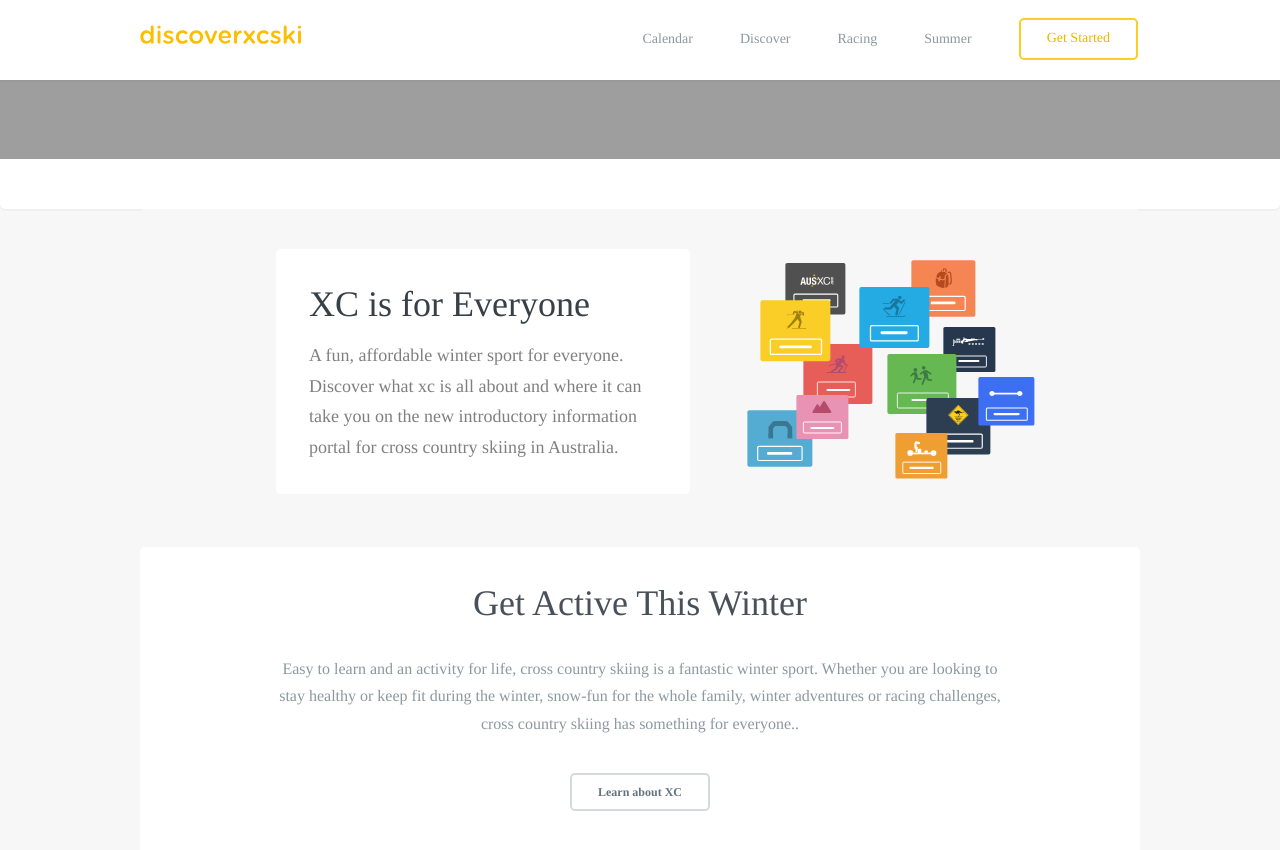
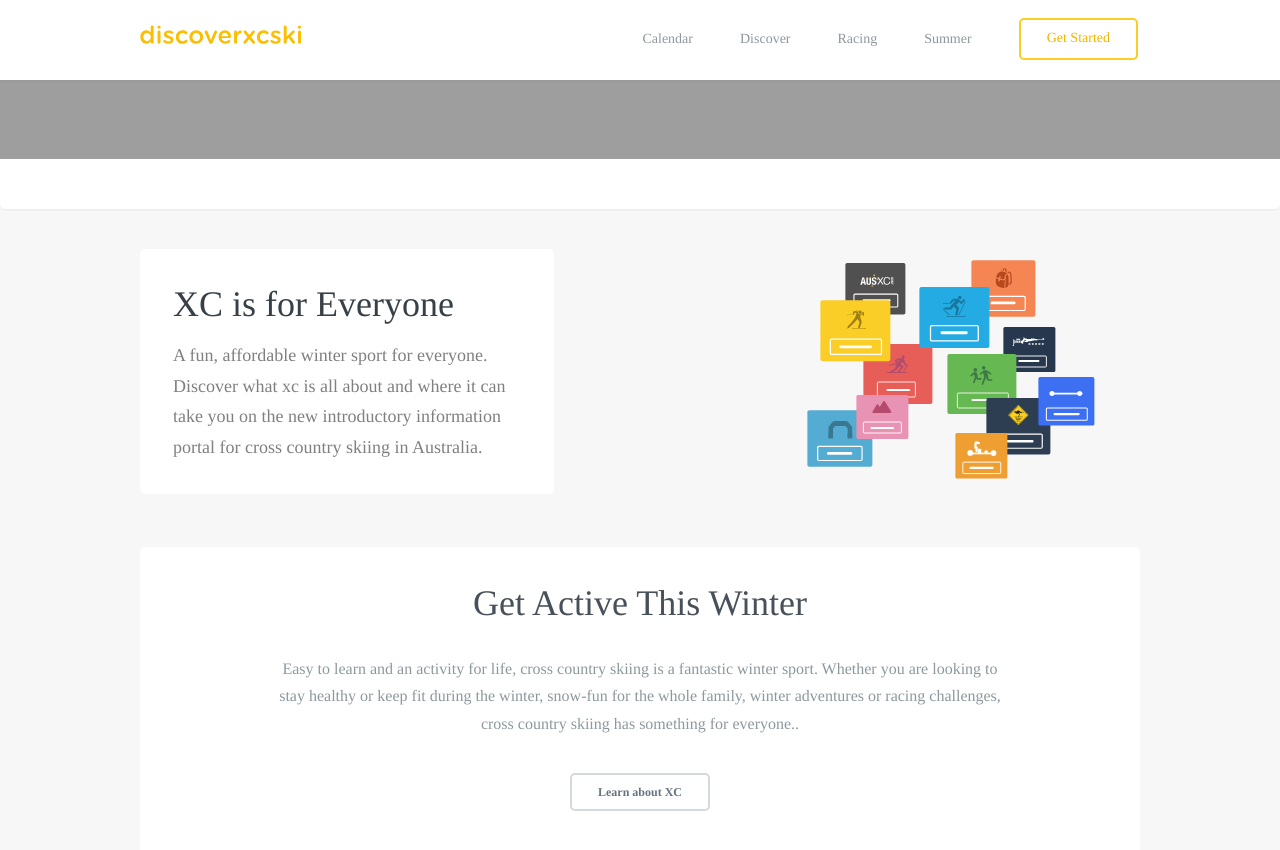
Before and after one commit to robcatto/robcatto.github.io, a Jekyll site: the page index.html, which Jekyll copies as it is, in a window 1280 px wide and 900 px high, scrolled down 881 px. Shown: the top 850 px of the window. Built offline with Jekyll 4.4.1, drawn with Linux system fonts in a browser that asks for light colours; some web fonts are replaced; Markdown is read by kramdown in place of the engine named in the settings.

Commit message:
Update index.html

```diff
--- a/index.html
+++ b/index.html
@@ -137,10 +137,10 @@
             <div class="page__content">
 
 
-            <section class="mobile_section" style="background: #f7f7f7; width: 100%;   box-shadow: none;
+            <section class="mobile_section" style="background: none; width: 100%;   box-shadow: none;
   margin-bottom: 0px;">
-            <div class="row" style="max-width: 758px;">
-             <div class="column two">
+            <div class="row" style="max-width: 1000px;">
+             <div class="column two" style="padding: 0px">
                                                  <div class="welcome-card" style="
                                                 background-color: white;
                                                 min-height: 245px;
```
